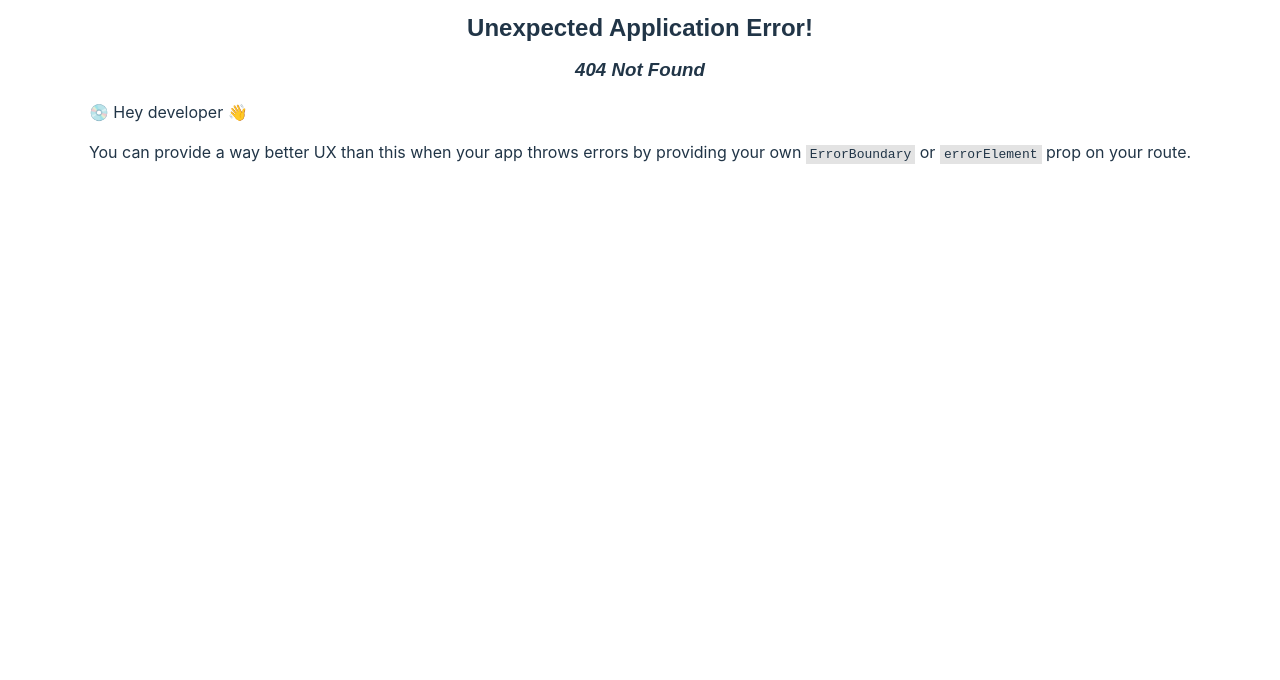
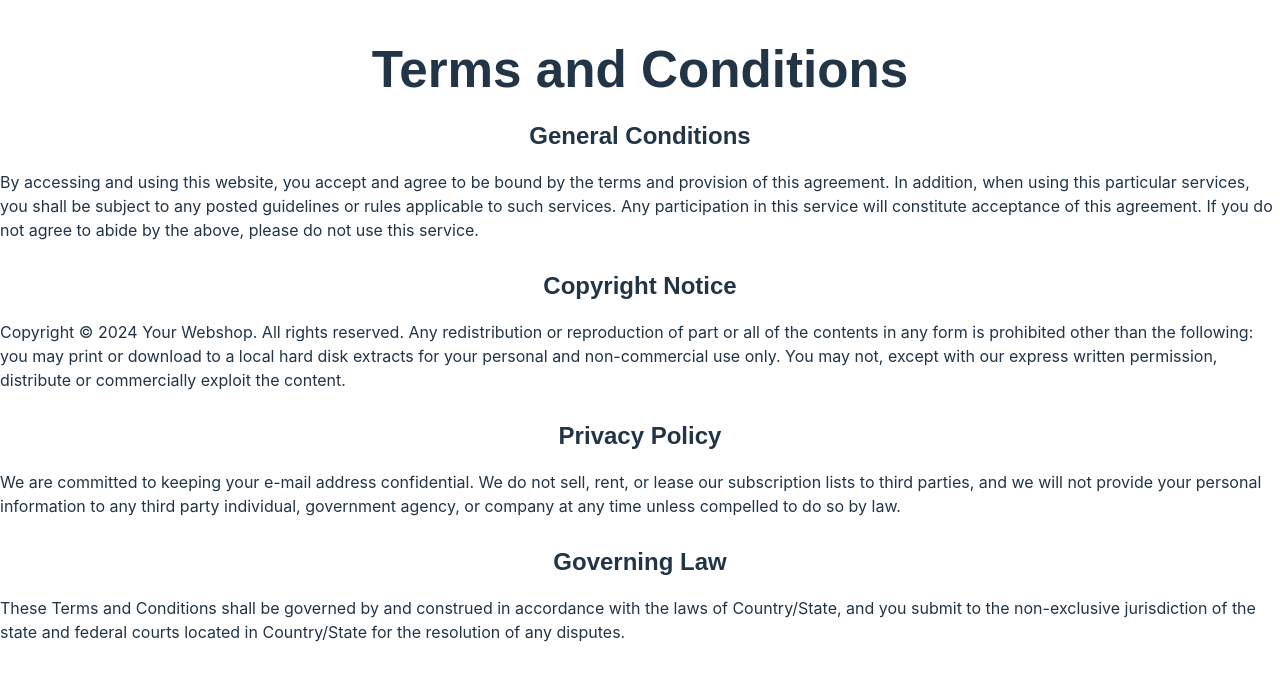
Before and after one commit to Jakob-SA/webstoreFrontend, a React (Vite) app: page /terms-and-conditions in a window 1280 px wide. Before the commit this address had no page. Shown: the top 680 px of the page. Built offline with nearby package versions, Linux system fonts and the light colour scheme.

Commit message:
Terms and conditions functionality and placeholder implemented

```diff
--- a/src/components/checkout/orderform.tsx
+++ b/src/components/checkout/orderform.tsx
@@ -86,9 +86,7 @@ function Orderform() {
         <h2>Shipping</h2>
         <legend>Enter your shipping details</legend>
         <p>Fields marked with * are required.</p>
-        <label htmlFor="businessOrder" hidden>
-          Business order:
-        </label>
+        <label htmlFor="businessOrder">Business order:</label>
         <input
           type="checkbox"
           id="businessOrder"
@@ -179,9 +177,7 @@ function Orderform() {
           city={city}
           onCityChange={setCity}
         />
-        <label htmlFor="deliveryAdress" hidden>
-          Different delivery adress:
-        </label>
+        <label htmlFor="deliveryAdress">Different delivery adress:</label>
         <input
           type="checkbox"
           id="deliveryAdress"
@@ -252,12 +248,17 @@ function Orderform() {
           id="telephoneNumber"
           title="Please enter a valid danish phone number"
         ></input>
+        <label htmlFor="a">
+          Agree to{" "}
+          <a href="/terms-and-conditions" target="_blank">
+            terms & conditions
+          </a>
+        </label>
+        <input type="checkbox" id="termsAndConditions" required />
         {loading && <p>Loading...</p>}
-        <div>
-          <button type="submit" className="acceptButton">
-            Submit order
-          </button>
-        </div>
+        <button type="submit" className="acceptButton">
+          Submit order
+        </button>
       </form>
     </>
   );
--- /dev/null
+++ b/src/components/checkout/termsAndConditions.tsx
@@ -0,0 +1,50 @@
+export function TermsAndConditions() {
+  return (
+    <body>
+      <header>
+        <h1>Terms and Conditions</h1>
+      </header>
+      <section>
+        <h2>General Conditions</h2>
+        <p>
+          By accessing and using this website, you accept and agree to be bound
+          by the terms and provision of this agreement. In addition, when using
+          this particular services, you shall be subject to any posted
+          guidelines or rules applicable to such services. Any participation in
+          this service will constitute acceptance of this agreement. If you do
+          not agree to abide by the above, please do not use this service.
+        </p>
+      </section>
+      <section>
+        <h2>Copyright Notice</h2>
+        <p>
+          Copyright &copy; 2024 Your Webshop. All rights reserved. Any
+          redistribution or reproduction of part or all of the contents in any
+          form is prohibited other than the following: you may print or download
+          to a local hard disk extracts for your personal and non-commercial use
+          only. You may not, except with our express written permission,
+          distribute or commercially exploit the content.
+        </p>
+      </section>
+      <section>
+        <h2>Privacy Policy</h2>
+        <p>
+          We are committed to keeping your e-mail address confidential. We do
+          not sell, rent, or lease our subscription lists to third parties, and
+          we will not provide your personal information to any third party
+          individual, government agency, or company at any time unless compelled
+          to do so by law.
+        </p>
+      </section>
+      <section>
+        <h2>Governing Law</h2>
+        <p>
+          These Terms and Conditions shall be governed by and construed in
+          accordance with the laws of Country/State, and you submit to the
+          non-exclusive jurisdiction of the state and federal courts located in
+          Country/State for the resolution of any disputes.
+        </p>
+      </section>
+    </body>
+  );
+}
--- a/src/routes.tsx
+++ b/src/routes.tsx
@@ -1,6 +1,7 @@
 import { RouteObject } from "react-router-dom";
 import App from "./App";
 import Orderform from "./components/checkout/orderform";
+import { TermsAndConditions } from "./components/checkout/termsAndConditions";
 
 export const routes: RouteObject[] = [
   {
@@ -11,4 +12,8 @@ export const routes: RouteObject[] = [
     path: "/orderform",
     element: <Orderform />,
   },
+  {
+    path: "/terms-and-conditions",
+    element: <TermsAndConditions />,
+  },
 ];
```
